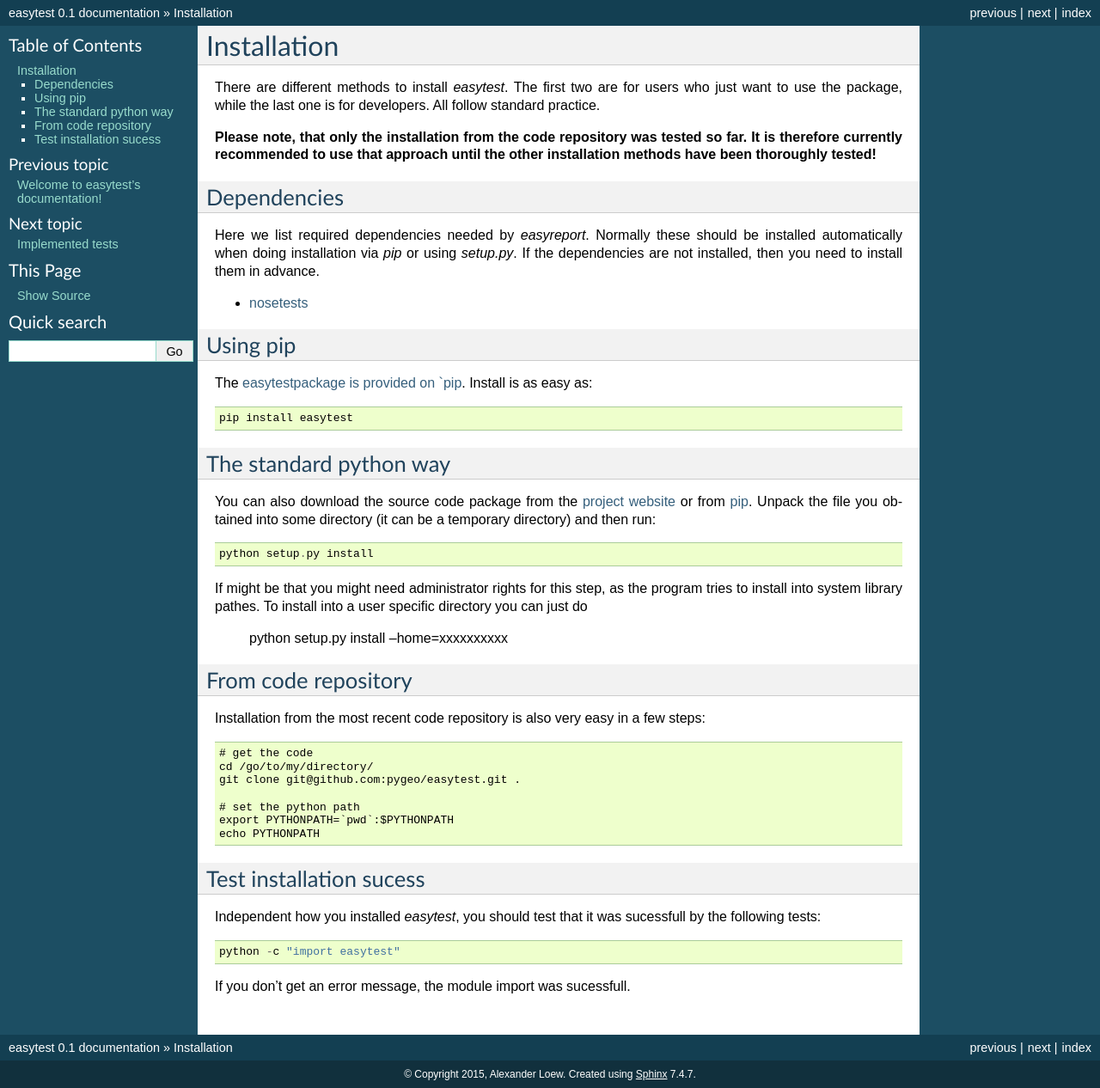
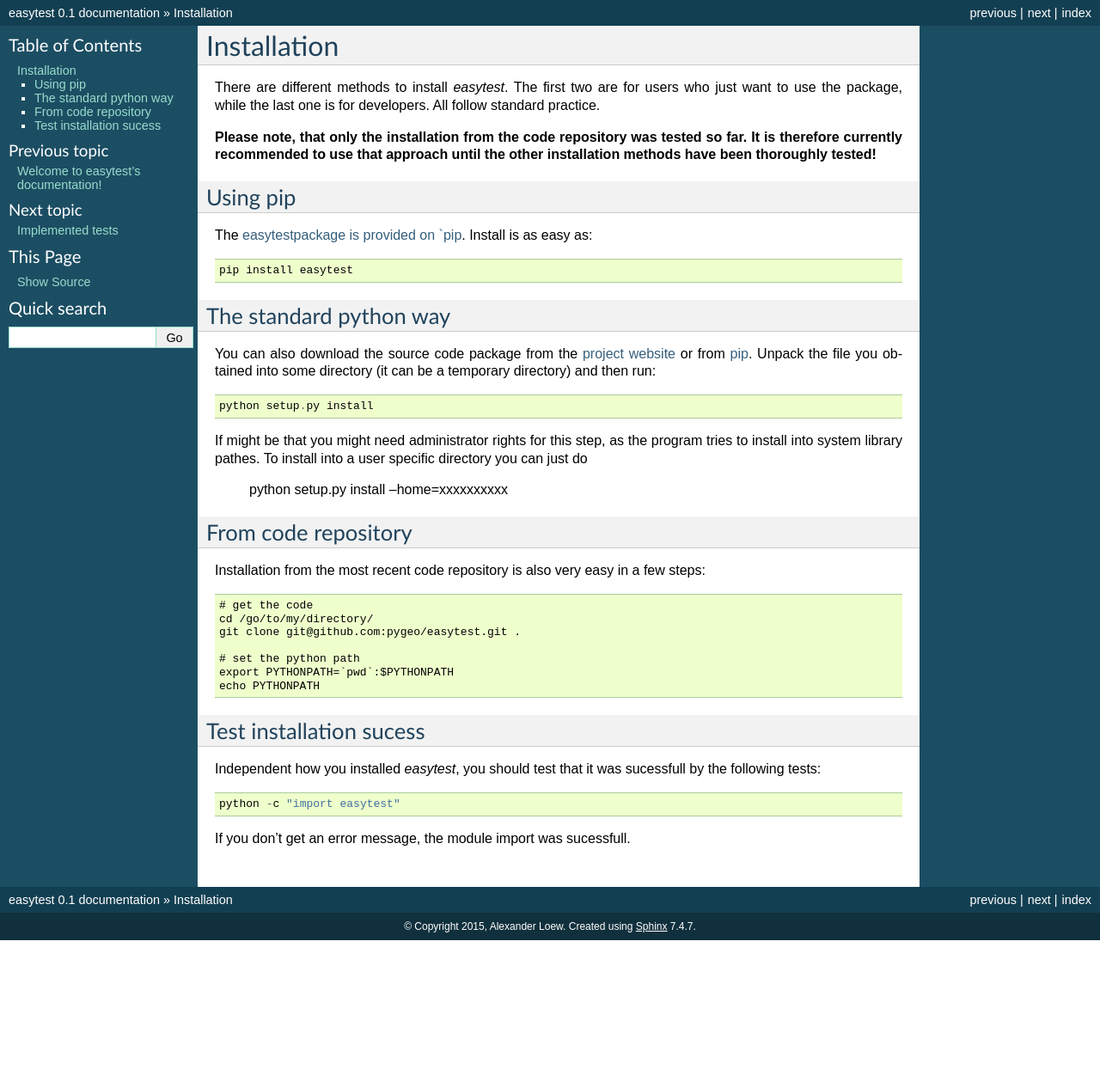
Before and after one commit to pygeo/easytest, a Sphinx documentation site: the page built from docs/source/installation.rst, in a window 1280 px wide. Shown: the whole page at 86% size. Built offline with Sphinx 7.4.7, drawn with Linux system fonts in a browser that asks for light colours; pages that are not in the unit, such as notebooks, are missing from menus; after the commit the page ends 1094 px from its top, so only the background shows below that.

Commit message:
Update installation.rst

```diff
--- a/docs/source/installation.rst
+++ b/docs/source/installation.rst
@@ -4,14 +4,6 @@
 There are different methods to install `easytest`. The first two are for users who just want to use the package, while the last one is for developers. All follow standard practice.
 
 **Please note, that only the installation from the code repository was tested so far. It is therefore currently recommended to use that approach until the other installation methods have been thoroughly tested!**
-
-Dependencies
-------------
-
-Here we list required dependencies needed by `easyreport`. Normally these should be installed automatically when doing installation via `pip` or using `setup.py`. If the dependencies are not installed, then you need to install them in advance.
-
-* `nosetests <https://nose.readthedocs.org/en/latest/>`_
-
 
 
 Using pip
```
